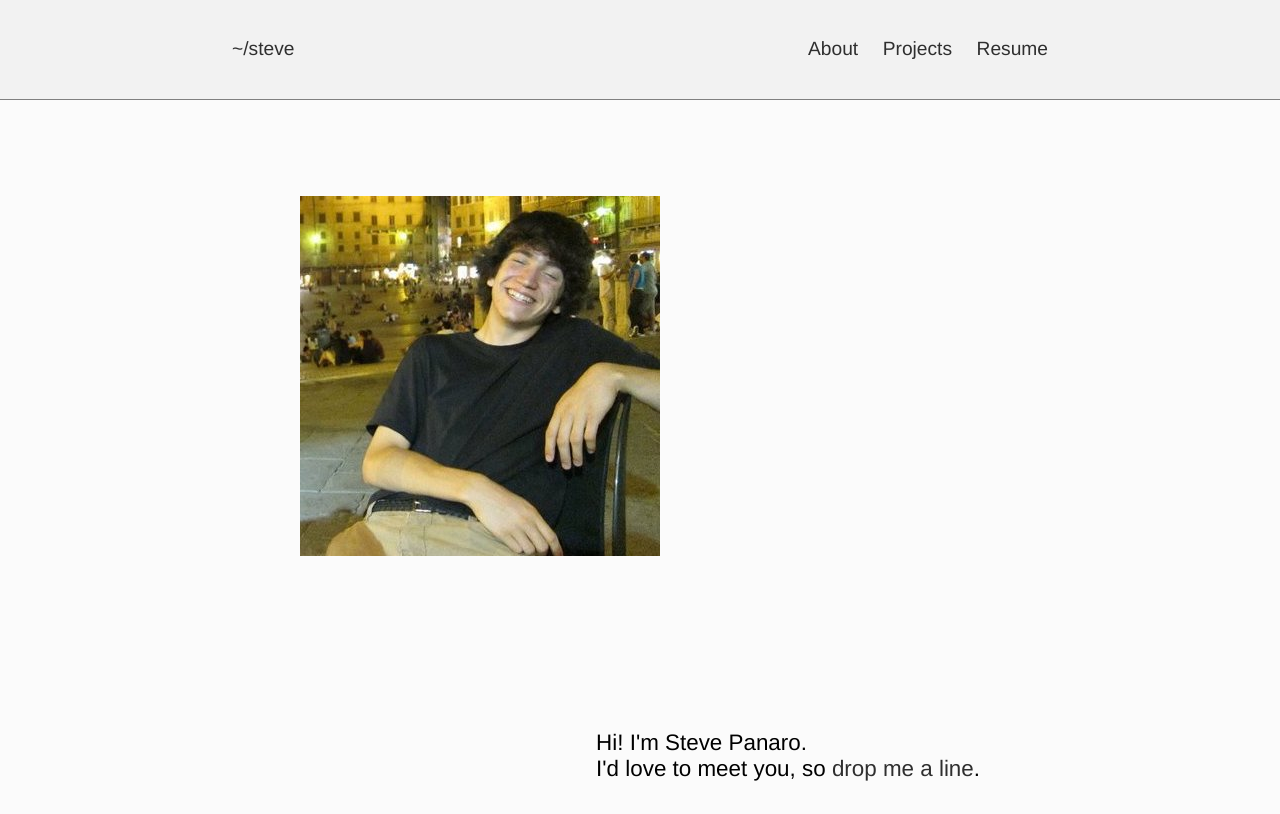
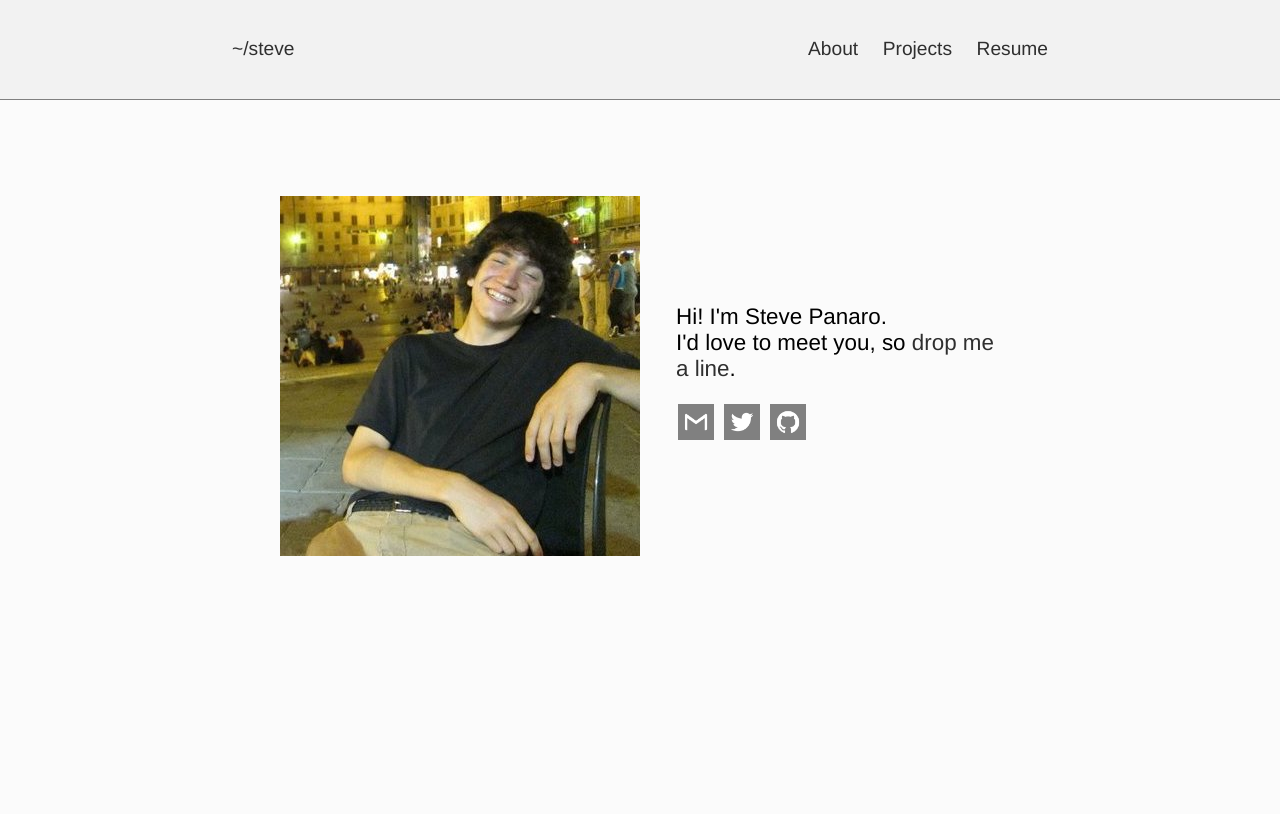
Before and after one commit to smpanaro/smpanaro.github.io, a plain HTML site: page index.html in a window 1280 px wide. Drawn offline with Linux system fonts and the light colour scheme.

Commit message:
add social links+icons

```diff
--- a/index.css
+++ b/index.css
@@ -16,13 +16,55 @@ a:hover {
 	width:100%;
 	margin-top: 4em;
 }
+
 .content-container {
 	margin: 0 auto;
-	max-width: 42.5em;
+	max-width: 45em;
 	padding: 2em 1em;
 }
 
 .blurb {
 	font-size:1.4em;
-	padding-top: 25%;
+	padding-top: 15%;
+	width: 45%;
 }
+
+.image {
+	width: 45%;
+}
+
+.spacer {
+    width: 10%;
+    float: left;
+    display: block;
+}
+
+.social-icon {
+	display: inline-block;
+	height: 36px;
+	width: 36px;
+	background-size: 36px 36px;
+	background-position: center center;
+	background-repeat: no-repeat;
+	margin: 2px;
+	text-indent: -9999em;
+
+	background-color: gray;
+	margin-top: 1em;
+}
+
+.social-icon:hover {
+	border-width: 0;
+}
+
+.gmail { background-image: url(img/gmail.png); }
+.gmail:hover { background-color: #dd4b39; border-color: inherit;}
+
+.twitter { background-image: url(img/twitter.png); }
+.twitter:hover { background-color: #00aced; }
+
+.facebook { background-image: url(img/facebook.png); }
+.facebook:hover { background-color: #3b5998; }
+
+.github { background-image: url(img/github.png); }
+.github:hover { background-color: #4183c4; }
--- a/index.html
+++ b/index.html
@@ -29,8 +29,12 @@
 			</div>
 			<div class="blurb float-right">
 				Hi! I'm Steve Panaro. <br/>
-				I'd love to meet you, so <a href="mailto:stephen.panaro@gmail.com">drop me a line</a>.
+				I'd love to meet you, so <a href="mailto:stephen.panaro@gmail.com">drop me a line</a>. <br/>
+				<a href="mailto:stephen.panaro@gmail.com" class="gmail social-icon"></a>
+				<a href="http://twitter.com/flat" class="twitter social-icon"></a>
+				<a href="http://github.com/smpanaro" class="github social-icon"></a>
 			</div>
+			<div class="spacer"></div>
 		</div>
 	</div>
 
```
Also changed, not shown: img/github.png (added), img/gmail.png (added), img/twitter.png (added), 1 other file.
